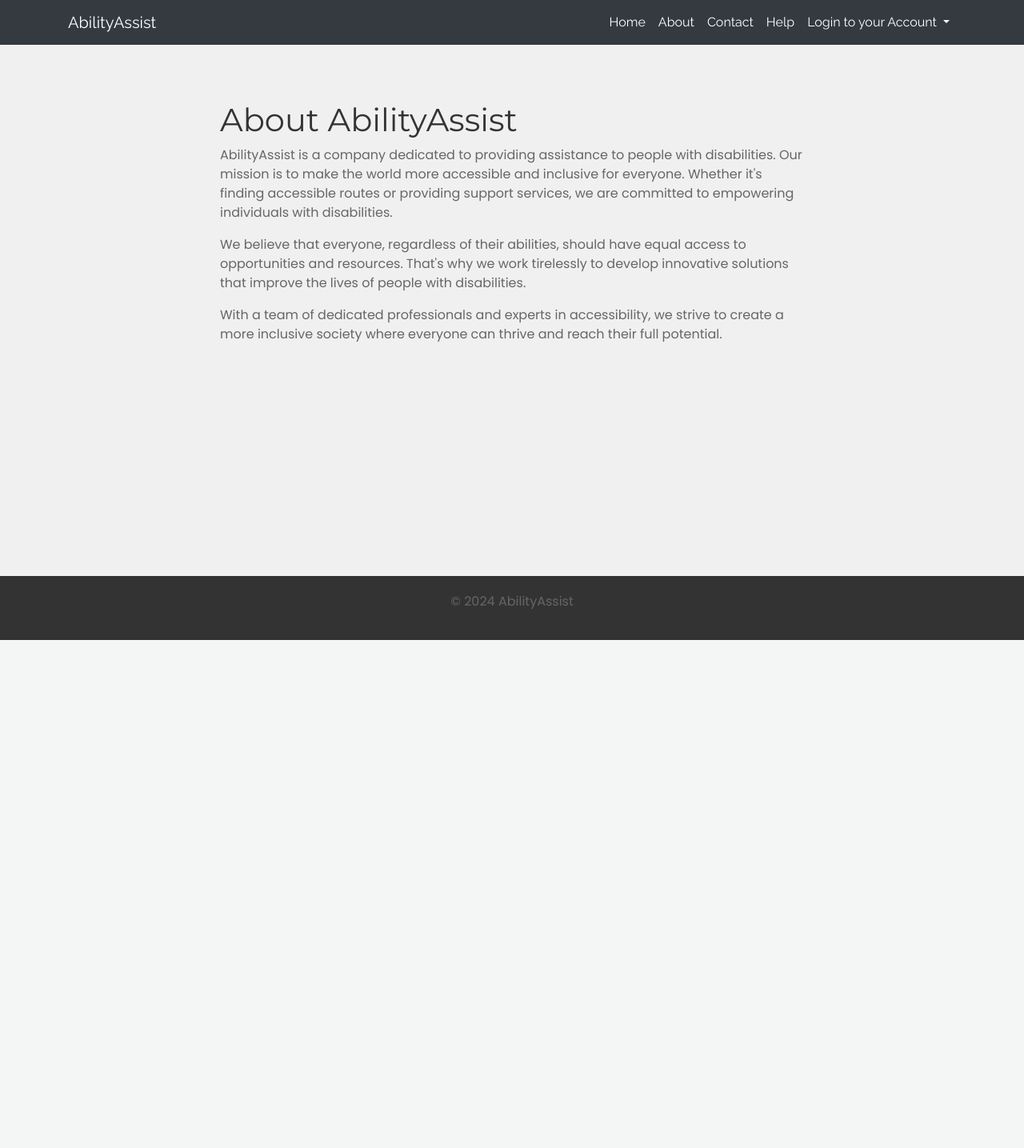
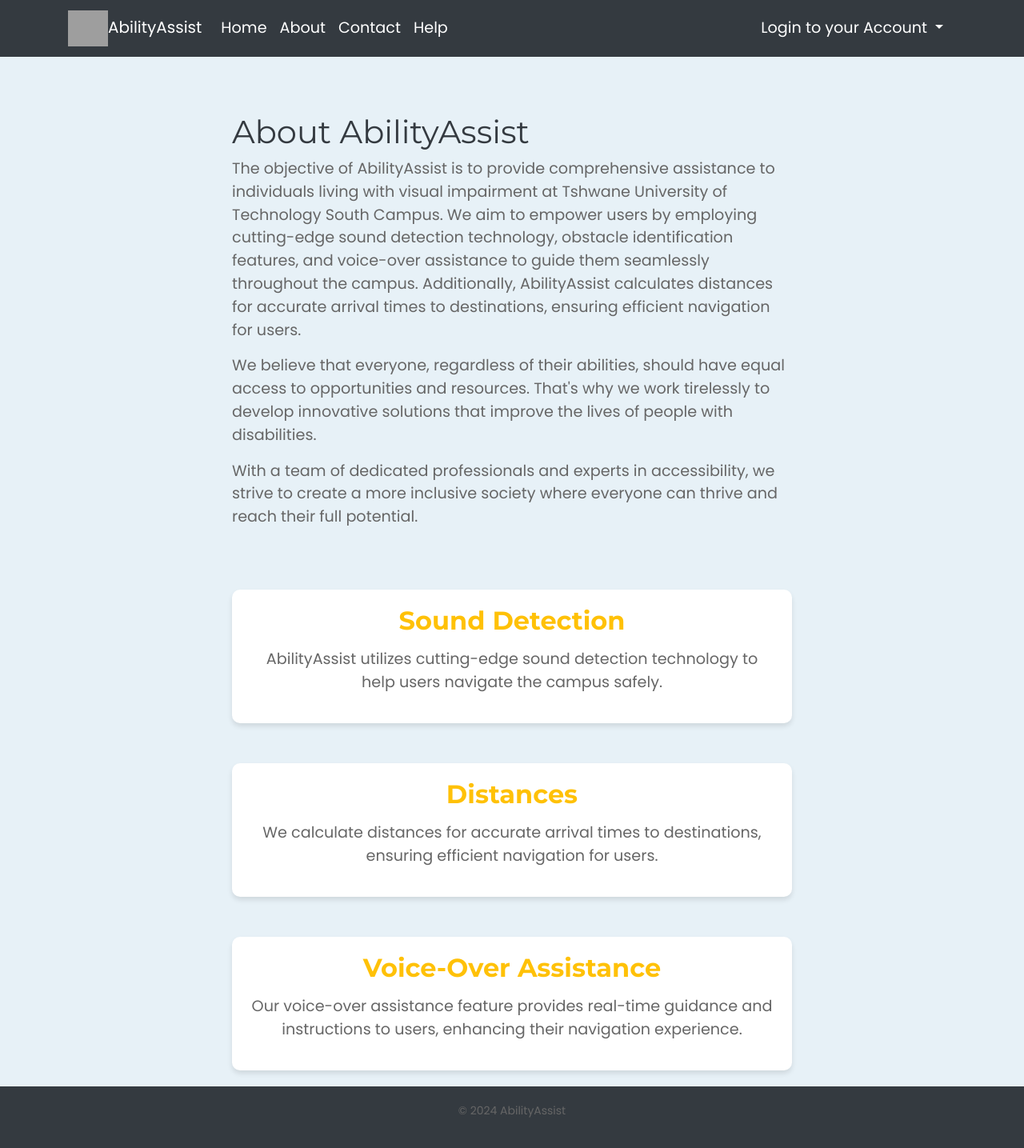
Before and after one commit to ClementMabila/FinalAbilityAssistRepo, a Django app: template api/templates/about.html in a window 1280 px wide. Shown: the whole page at 80% size. Before the commit the page ends 800 px from the top, so only its background shows below. Run offline with Django 5.2, Linux system fonts and the light colour scheme; the template is opened without the code that fills it, so the values that code supplies are empty; some libraries are stand-ins or nearby versions; grey boxes are pictures that could not be loaded.

Commit message:
first commit

```diff
--- a/api/templates/about.html
+++ b/api/templates/about.html
@@ -1,5 +1,6 @@
 <!DOCTYPE html>
 <html lang="en">
+
 <head>
     <meta charset="UTF-8">
     <meta name="viewport" content="width=device-width, initial-scale=1.0">
@@ -15,85 +16,153 @@
     <style>
         /* Custom CSS */
         body {
-            font-family: 'Poppins', sans-serif; /* Exotic font */
-            background-color: #f0f0f0; /* Light gray background */
+            font-family: 'Poppins', sans-serif;
+            background-color: #e7f1f7;
             color: #333;
             margin: 0;
             padding: 0;
+            font-size: 1.2rem;
         }
 
         header {
             margin-bottom: 20px;
+            position: relative;
+            z-index: 1000;
         }
 
         footer {
-            background-color: #333;
-            color: #ffc107;
+            background-color: #343a40;
+            color: #fff;
             text-align: center;
             padding: 20px 0;
-            position: fixed;
-            bottom: 0;
-            width: 100%;
+            position: relative;
+            z-index: 1000;
         }
 
         .navbar-brand,
         .nav-link {
-            font-family: 'Raleway', sans-serif; /* Exotic font */
-            color: #fff; /* White color */
+            font-family: 'Poppins', sans-serif;
+            color: #fff;
         }
 
         .navbar-dark .navbar-toggler-icon {
-            background-color: #fff; /* White color */
+            background-color: #fff;
         }
 
         .navbar-dark .navbar-nav .nav-link {
-            color: #fff; /* White color */
+            color: #fff;
         }
 
         .navbar-dark .navbar-nav .nav-link:hover {
-            color: #ffc107; /* Yellow color on hover */
+            color: #ffc107;
         }
 
         .dropdown-menu {
-            font-family: 'Raleway', sans-serif; /* Exotic font */
-            background-color: #333; /* Dark background */
+            font-family: 'Poppins', sans-serif;
+            background-color: #333;
         }
 
         .dropdown-item {
-            color: #fff; /* White color */
+            color: #fff;
         }
 
         .dropdown-item:hover {
-            background-color: #ffc107; /* Yellow color on hover */
+            background-color: #ffc107;
         }
 
         h1 {
-            font-family: 'Montserrat', sans-serif; /* Exotic font */
-            color: #333; /* Dark gray color */
+            font-family: 'Montserrat', sans-serif;
+            color: #343a40;
         }
 
         p {
-            font-family: 'Poppins', sans-serif; /* Exotic font */
-            color: #666; /* Light gray color */
+            font-family: 'Poppins', sans-serif;
+            color: #666;
+
         }
 
         .about-content {
             margin-top: 50px;
+            padding: 0 15px; /* Added padding for better mobile display */
         }
+
+        .feature {
+            margin-top: 30px;
+            text-align: center;
+            padding: 20px;
+            border-radius: 10px;
+            box-shadow: 0 4px 6px rgba(0, 0, 0, 0.1);
+            background-color: #fff;
+        }
+
+        .feature h2 {
+            color: #ffc107;
+            font-family: 'Montserrat', sans-serif;
+            font-weight: bold;
+            margin-bottom: 15px;
+        }
+
+        .feature p {
+            color: #666;
+            font-family: 'Poppins', sans-serif;
+        }
+
+        .features {
+            display: flex;
+            flex-wrap: wrap; /* Added flex-wrap to handle small screens */
+            justify-content: space-between;
+            margin-top: 30px;
+            padding: 0 15px; /* Added padding for better mobile display */
+        }
+
+        /* Added style for each feature */
+        .feature.left {
+            text-align: center;
+            margin-bottom: 20px; /* Added bottom margin for spacing */
+        }
+
+        .feature.center {
+            text-align: center;
+            margin-bottom: 20px; /* Added bottom margin for spacing */
+        }
+
+        .feature.right {
+            text-align: center;
+            margin-bottom: 20px; /* Added bottom margin for spacing */
+        }
+
+        /* Adjustments for smaller screens */
+        @media (max-width: 768px) {
+            .about-content {
+                margin-top: 20px;
+            }
+
+            .feature {
+                padding: 15px;
+                margin-bottom: 20px; /* Added bottom margin for spacing */
+            }
+
+            .navbar-brand,
+            .nav-link {
+                font-size: 18px;
+            }
+        }
+
     </style>
 </head>
+
 <body>
 
 <header>
     <nav class="navbar navbar-expand-lg navbar-dark bg-dark">
         <div class="container">
-            <a class="navbar-brand" href="{% url 'index' %}">AbilityAssist</a>
+            <a class="navbar-brand" href="{% url 'index' %}"><img src="/staticfiles/abilityassist.png" alt="AbilityAssist Logo" height="45" width="50">AbilityAssist</a>
             <button class="navbar-toggler" type="button" data-toggle="collapse" data-target="#navbarNav"
                     aria-controls="navbarNav" aria-expanded="false" aria-label="Toggle navigation">
                 <span class="navbar-toggler-icon"></span>
             </button>
-            <div class="collapse navbar-collapse justify-content-end" id="navbarNav">
-                <ul class="navbar-nav">
+            <div class="collapse navbar-collapse" id="navbarNav">
+                <ul class="navbar-nav mr-auto">
                     <li class="nav-item">
                         <a class="nav-link" href="{% url 'index' %}">Home</a>
                     </li>
@@ -106,7 +175,8 @@
                     <li class="nav-item">
                         <a class="nav-link" href="#">Help</a>
                     </li>
-                    <li class="nav-item dropdown">
+                </ul>
+                <div class="nav-item dropdown">
                     <a class="nav-link dropdown-toggle" href="#" id="navbarDropdown" role="button"
                         data-toggle="dropdown" aria-haspopup="true" aria-expanded="false">
                         {% if user.is_authenticated %}
@@ -127,8 +197,7 @@
                         <a class="dropdown-item" href="{% url 'register' %}">Register</a>
                         {% endif %}
                     </div>
-                    </li>
-                </ul>
+                </div>
             </div>
         </div>
     </nav>
@@ -138,8 +207,8 @@
     <div class="row justify-content-center">
         <div class="col-md-8">
             <div class="about-content">
-                <h1>About AbilityAssist</h1>
-                <p>AbilityAssist is a company dedicated to providing assistance to people with disabilities. Our mission is to make the world more accessible and inclusive for everyone. Whether it's finding accessible routes or providing support services, we are committed to empowering individuals with disabilities.</p>
+                <h1 class="about-heading">About AbilityAssist</h1>
+                <p>The objective of AbilityAssist is to provide comprehensive assistance to individuals living with visual impairment at Tshwane University of Technology South Campus. We aim to empower users by employing cutting-edge sound detection technology, obstacle identification features, and voice-over assistance to guide them seamlessly throughout the campus. Additionally, AbilityAssist calculates distances for accurate arrival times to destinations, ensuring efficient navigation for users.</p>
                 <p>We believe that everyone, regardless of their abilities, should have equal access to opportunities and resources. That's why we work tirelessly to develop innovative solutions that improve the lives of people with disabilities.</p>
                 <p>With a team of dedicated professionals and experts in accessibility, we strive to create a more inclusive society where everyone can thrive and reach their full potential.</p>
             </div>
@@ -147,11 +216,34 @@
     </div>
 </div>
 
+<!-- Additional Features Section -->
+<div class="container additional-features">
+    <div class="row justify-content-center">
+       <div class="col-md-8">
+            <div class="features">
+                <div class="feature left">
+                    <h2>Sound Detection</h2>
+                    <p>AbilityAssist utilizes cutting-edge sound detection technology to help users navigate the campus safely.</p>
+                </div>
+                <div class="feature center">
+                    <h2>Distances </h2>
+                    <p>We calculate distances for accurate arrival times to destinations, ensuring efficient navigation for users.</p>
+                </div>
+                <div class="feature right">
+                    <h2>Voice-Over Assistance</h2>
+                    <p>Our voice-over assistance feature provides real-time guidance and instructions to users, enhancing their navigation experience.</p>
+                </div>
+            </div>
+        </div>
+    </div>
+</div>
+
 <footer>
     <div class="container">
-        <p>&copy; 2024 AbilityAssist</p>
+        <p style="font-size: 14px;">&copy; 2024 AbilityAssist</p>
     </div>
 </footer>
+
 
 <!-- Bootstrap JS -->
 <script src="https://ajax.googleapis.com/ajax/libs/jquery/3.5.1/jquery.min.js"></script>
@@ -159,4 +251,5 @@
 <script src="https://maxcdn.bootstrapcdn.com/bootstrap/4.5.2/js/bootstrap.min.js"></script>
 
 </body>
+
 </html>
```
Also changed, not shown: api/templates/contact.html (+68 -51 lines), api/templates/travel_history.html (+43 -62 lines), backend/settings.py (+8 -20 lines), api/migrations/0001_initial.py, api/migrations/0002_customuser_alter_travelhistory_logged_user.py (deleted), api/migrations/0003_alter_customuser_options_alter_customuser_managers_and_more.py (deleted), 1 other file. Lines whose indentation alone changed are shown as unchanged.
